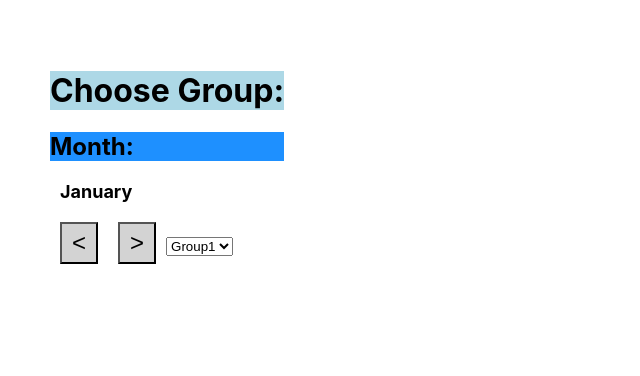
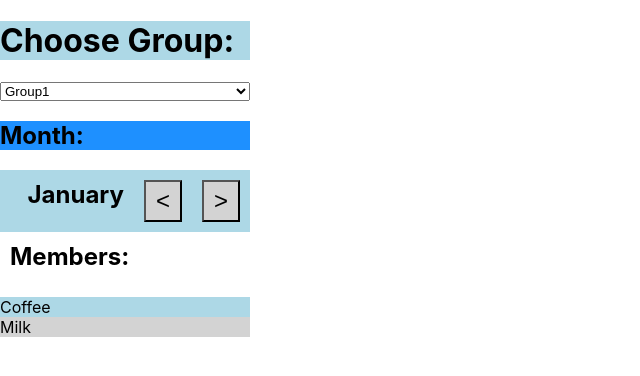
Before and after one commit to GT-WebDev-Group-Planning/group-planning-v1, a React (Create React App) app in the folder client/: page /calendar in a window 1280 px wide. Shown: the top 376 px of the page, without its empty margins (0-640 px from the left). Built offline with nearby package versions, Linux system fonts and the light colour scheme.

Commit message:
Add member scroll section
Add scrolling member list

```diff
--- a/client/src/pages/Calendar.js
+++ b/client/src/pages/Calendar.js
@@ -18,9 +18,8 @@ const Calendar = () => {
   };
 
   const initialPos = {
+    display: 'flex',
     position: 'absolute',
-    top: '50px',
-    left: '50px',
   };
 
   const buttonStyle = {
@@ -32,24 +31,66 @@ const Calendar = () => {
   };
 
   const monthDisplay = {
-    fontSize: '18px',
+    fontSize: '24px',
     fontWeight: 'bold',
     margin: '10px',
   }
 
+  const monthContainer = {
+    display: 'flex',
+    justifyContent: 'flex-end',
+    verticalAlign: 'middle',
+    backgroundColor: 'lightblue',
+  }
+
+  const buttonContainer = {
+    display: 'flex',
+    flexGrow: '0',
+  }
+
+  const leftSide = {
+    display: 'flex',
+    flexDirection: 'column',
+    width: '250px'
+  }
+
+  const memberList = {
+    height: '200px',
+    overflowY: 'scroll',
+  }
+
+  const member0 = {
+    backgroundColor: 'lightblue',
+  }
+
+  const member1 = {
+    backgroundColor: 'lightgray',
+  }
+
   return (
     <div className="Calendar" style={initialPos}>
+      <div className='LeftSide'style={leftSide}>
+        {/*Choose Group Section*/}
         <h1 style={{ backgroundColor: 'lightblue' }}>Choose Group: </h1>
-      <h2 style={{ backgroundColor: 'DodgerBlue' }}>Month: </h2>
-      <div id="month-display" style={monthDisplay}>{months[currentMonthIndex]}</div>
-      <button id="prev-month" onClick={prevMonth} style={buttonStyle}>&lt;</button>
-      <button id="next-month" onClick={nextMonth} style={buttonStyle}>&gt;</button>
         <select name="groups" id="groupdropdown">
           <option value="Group1">Group1</option>
           <option value="Group2">Group2</option>
           <option value="Group3">Group3</option>
           <option value="Group4">Group4</option>
         </select>
+        {/*Month Section*/}
+        <h2 style={{ backgroundColor: 'DodgerBlue' }}>Month: </h2>
+        <div className="month-container" style={monthContainer}>
+          <div id="month-display" style={monthDisplay}>{months[currentMonthIndex]}</div>
+          <button id="prev-month" onClick={prevMonth} style={buttonStyle}>&lt;</button>
+          <button id="next-month" onClick={nextMonth} style={buttonStyle}>&gt;</button>
+        </div>
+        <div style={monthDisplay}>Members:</div>
+        <dl style={memberList}>
+          <dt style={member0}>Coffee</dt>
+          <dt style={member1}>Milk</dt>
+        </dl>
+      </div>
     </div>
   );
 };
```
Lines whose indentation alone changed are shown as unchanged.
